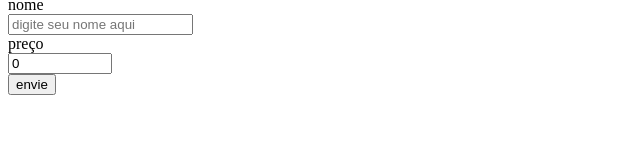
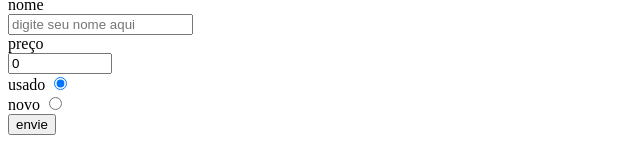
Before and after one commit to JoaoPedroFioravante/prw2ProjetoLojaInformatica, a React (Vite) app: page / in a window 1280 px wide. Shown: the part 390-556 px from the top of the page, without its empty margins (0-640 px from the left). Built offline with nearby package versions, Linux system fonts and the light colour scheme.

Commit message:
correcao e adição do campo fieldCondition

```diff
--- a/src/components/Area.jsx
+++ b/src/components/Area.jsx
@@ -12,7 +12,7 @@ export default function Area({eletronicos, nomeArea}){
                     <div className="price-name-condition">
                         <h3>{element.name}</h3>
                         <h4>{element.condition}</h4>
-                        <h4 className="elementPrice">{element.price}</h4>
+                        <h4 className="elementPrice">{element.preco}</h4>
                     </div>
                 </div>)}
             </div>
--- /dev/null
+++ b/src/components/FieldCondition.jsx
@@ -0,0 +1,11 @@
+export default function FieldCondition({value, onChange}){
+
+    return(
+        <>
+        <label htmlFor="usado"> usado </label>
+        <input type="radio" name="condition" id="usado" value="usado" checked={value == "usado"} onChange={onChange} /><br/>
+        <label htmlFor="novo"> novo </label>
+        <input type="radio" name="condition" id="novo" value="novo" checked={value == "novo"} onChange={onChange}/><br/>
+        </>
+    );
+}
--- a/src/components/Form.jsx
+++ b/src/components/Form.jsx
@@ -2,20 +2,23 @@ import { Children, useState } from "react";
 import DropDown from "./DropDown";
 import FieldPrice from "./FieldPrice";
 import FieldText from "./FieldText";
+import FieldCondition from "./FieldCondition";
 
 export default function Form({className, marcas, secoes}){
-    const objetoInicial = {marca: marcas[0], tipo: secoes[0], nome: "", preco: 0.00};
+    const objetoInicial = {marca: marcas[0], tipo: secoes[0], nome: "", preco: 0.00, condicao:"usado"};
     const [objeto, setObjeto] = useState(objetoInicial)
     return (
         <section className={className} onSubmit={e=> {
             e.preventDefault();
             console.log(objeto);
+
         }}>
             <form >
                 <DropDown labelText="marca do produto:" id="marcas" options={marcas} value={objeto.marca} onChange={e=> setObjeto({...objeto, marca:e.target.value})}/><br/>
                 <DropDown labelText="tipo do produto:" id="tipoProduto" options={secoes} value={objeto.tipo} onChange={e=> setObjeto({...objeto, tipo:e.target.value})}/><br/>
                 <FieldText id="textoNome" labelText="nome" placeholder="digite seu nome aqui" value={objeto.nome} onChange={e=> setObjeto({...objeto, nome:e.target.value})}/><br/>
                 <FieldPrice labelText="preço" id="preçoProduto" min="0.00" max="10000" value={objeto.preco} onChange={e=> setObjeto({...objeto, preco:e.target.value})}/><br/>
+                <FieldCondition value={objeto.condicao} onChange={e=> setObjeto({...objeto, condicao:e.target.value})}/>
                 <button>envie</button>
             </form>
         </section>
```
